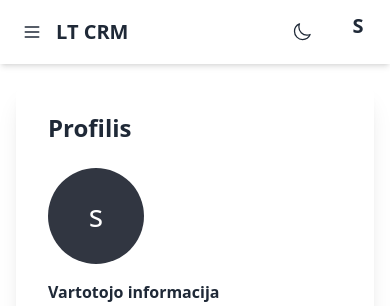
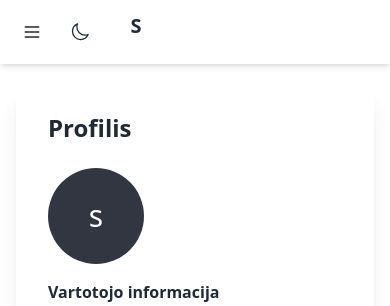
Before and after one commit to Superbumas/crm, a Flask app: page /auth/profile in a window 390 px wide. Shown: the top 306 px of the page. Run offline with Flask 3, Linux system fonts and the light colour scheme; the visitor is signed in with stand-in values (Sample User, id 1); data comes from the database, SQL or seed files in the repository; some libraries are stand-ins or nearby versions.

Commit message:
Update branding in base template to reflect new project name
Replaced the "LT CRM" branding with "VakaSport" in the base template. This change aligns with the project's rebranding efforts while maintaining the existing layout and responsive design principles established with Tailwind CSS. The update ensures consistency across the application and enhances the overall user experience.

```diff
--- a/lt_crm/app/templates/base.html
+++ b/lt_crm/app/templates/base.html
@@ -98,9 +98,6 @@
                         <svg xmlns="http://www.w3.org/2000/svg" fill="none" viewBox="0 0 24 24" class="inline-block w-5 h-5 stroke-current"><path stroke-linecap="round" stroke-linejoin="round" stroke-width="2" d="M4 6h16M4 12h16M4 18h16"></path></svg>
                     </label>
                 </div>
-                <div class="flex-1">
-                    <a href="{{ url_for('main.index') }}" class="text-xl font-bold">LT CRM</a>
-                </div>
                 <div class="flex-none gap-2">
                     <!-- Dark mode toggle -->
                     <button id="theme-toggle" class="btn btn-ghost btn-circle">
@@ -146,7 +143,7 @@
                         <svg xmlns="http://www.w3.org/2000/svg" class="h-6 w-6 text-primary" fill="none" viewBox="0 0 24 24" stroke="currentColor">
                             <path stroke-linecap="round" stroke-linejoin="round" stroke-width="2" d="M9 12l2 2 4-4m5.618-4.016A11.955 11.955 0 0112 2.944a11.955 11.955 0 01-8.618 3.04A12.02 12.02 0 003 9c0 5.591 3.824 10.29 9 11.622 5.176-1.332 9-6.03 9-11.622 0-1.042-.133-2.052-.382-3.016z" />
                         </svg>
-                        LT CRM
+                        VakaSport
                     </a>
                 </div>
 
```
